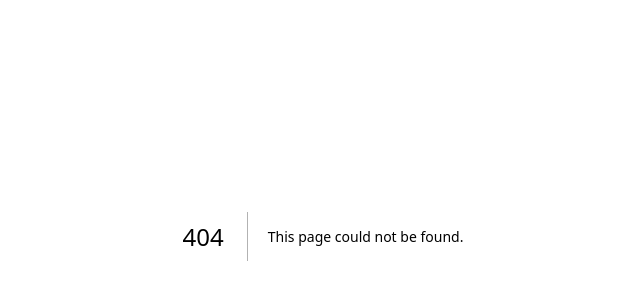
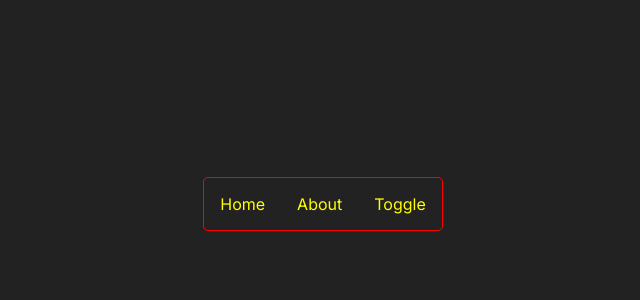
Before and after one commit to drkedrkedjon/learning-next-framework, a Next.js app: page /nav-framer in a window 1280 px wide. Before the commit this address had no page. Shown: the part 196-496 px from the top of the page, without its empty margins (317-957 px from the left). Built offline with nearby package versions, Linux system fonts and the light colour scheme.

Commit message:
Making NAV using Framer motion shared layout

```diff
--- a/src/app/globals.css
+++ b/src/app/globals.css
@@ -18,3 +18,6 @@ body {
 a {
   color: yellow;
 }
+ul {
+  list-style: none;
+}
--- /dev/null
+++ b/src/app/nav-framer/page.js
@@ -0,0 +1,37 @@
+"use client"
+import { useState } from "react"
+import { motion } from "framer-motion"
+import styles from "./page.module.css"
+import Link from "next/link"
+
+export default function NavFramer() {
+  return (
+    <div className={styles.navContainer}>
+      <ul className={styles.ul}>
+        {data.map((item) => (
+          <li key={item.slug}>
+            <Link className={styles.a} href={item.url}>{item.texto}</Link>
+          </li>
+        ))}
+      </ul>
+    </div>
+  )
+}
+
+const data = [
+  {
+    slug: "home",
+    texto: "Home",
+    url: "/"
+  },
+  {
+    slug: "about",
+    texto: "About",
+    url: "/about"
+  },
+  {
+    slug: "toggle",
+    texto: "Toggle",
+    url: "/toggle"
+  },
+]
--- /dev/null
+++ b/src/app/nav-framer/page.module.css
@@ -0,0 +1,12 @@
+.navContainer {
+  border: 1px solid red;
+  padding: 1rem;
+  border-radius: 5px;
+}
+.ul {
+  display: flex;
+  gap: 2rem;
+}
+.a {
+  text-decoration: none;
+}
--- a/src/app/page.js
+++ b/src/app/page.js
@@ -38,6 +38,9 @@ export default function Home() {
         <br />
         <br />
         <Link className={styles.link} href={"/toggle-layout"} >Toogle using Layout...</Link>
+        <br />
+        <br />
+        <Link className={styles.link} href={"/nav-framer"} >NavBar with Framer shared layout</Link>
       </div>
     </main>
   )
--- a/src/app/toggle-layout/page.js
+++ b/src/app/toggle-layout/page.js
@@ -10,7 +10,7 @@ export default function MyToggle() {
 
   return (
     <div className={styles.wrapper}>
-      <h1 className={styles.h1}>Toggle thingy</h1>
+      <h1 className={styles.h1}>Toggle thingy <br /> Layout animation</h1>
       <button
         style={{
           justifyContent: isOn ? "flex-end" : "flex-start",
```
